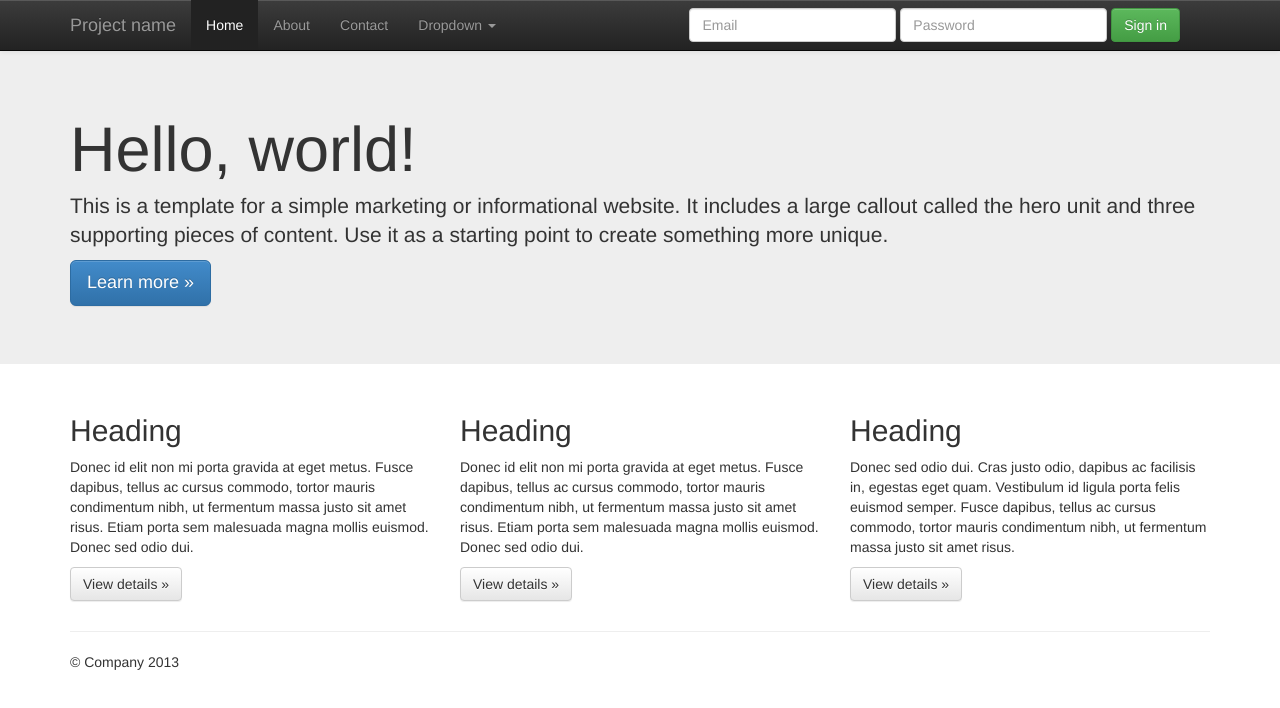
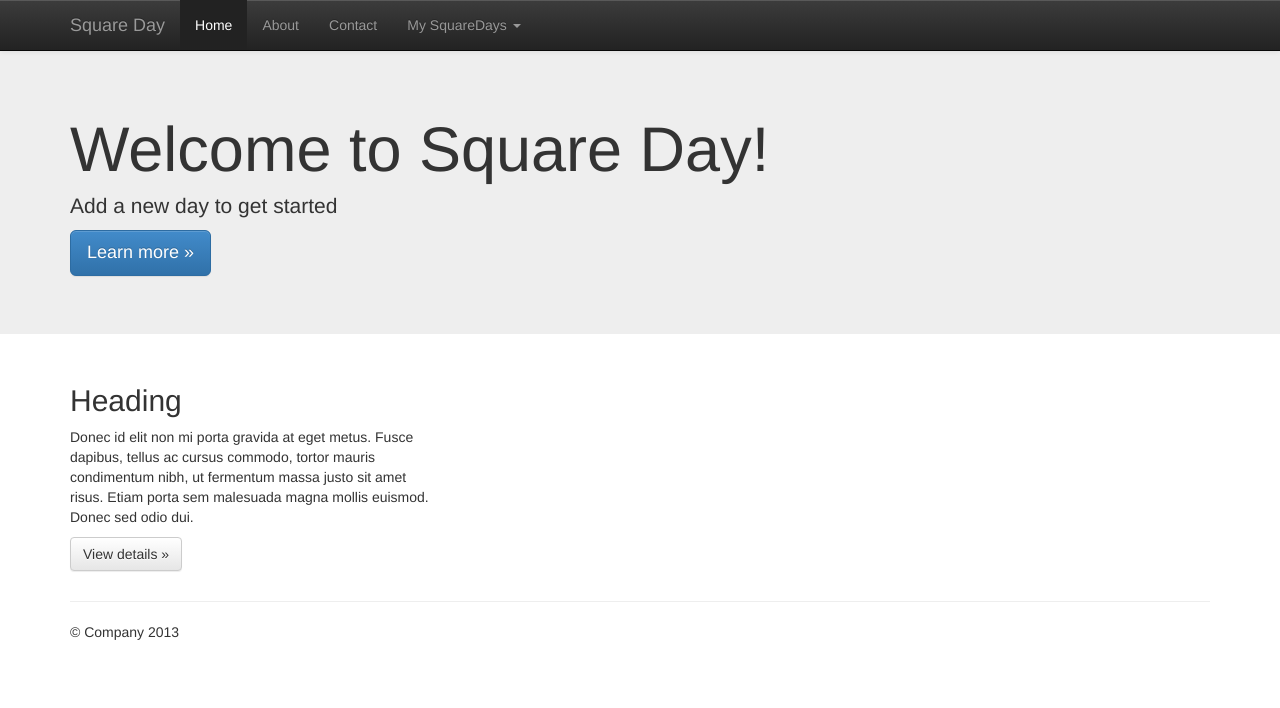
Before and after one commit to SquareDay/squareday, a plain HTML site: page index.html in a window 1280 px wide. Drawn offline with nearby package versions, Linux system fonts and the light colour scheme.

Commit message:
updating

```diff
--- a/index.html
+++ b/index.html
@@ -34,7 +34,7 @@
             <span class="icon-bar"></span>
             <span class="icon-bar"></span>
           </button>
-          <a class="navbar-brand" href="#">Project name</a>
+          <a class="navbar-brand" href="#">Square Day</a>
         </div>
         <div class="navbar-collapse collapse">
           <ul class="nav navbar-nav">
@@ -42,27 +42,16 @@
             <li><a href="#about">About</a></li>
             <li><a href="#contact">Contact</a></li>
             <li class="dropdown">
-              <a href="#" class="dropdown-toggle" data-toggle="dropdown">Dropdown <b class="caret"></b></a>
+              <a href="#" class="dropdown-toggle" data-toggle="dropdown">My SquareDays <b class="caret"></b></a>
               <ul class="dropdown-menu">
-                <li><a href="#">Action</a></li>
-                <li><a href="#">Another action</a></li>
-                <li><a href="#">Something else here</a></li>
+                <li><a href="#">New Day+</a></li>
                 <li class="divider"></li>
-                <li class="dropdown-header">Nav header</li>
+                <li class="dropdown-header">My Days</li>
                 <li><a href="#">Separated link</a></li>
-                <li><a href="#">One more separated link</a></li>
               </ul>
             </li>
           </ul>
-          <form class="navbar-form navbar-right">
-            <div class="form-group">
-              <input type="text" placeholder="Email" class="form-control">
-            </div>
-            <div class="form-group">
-              <input type="password" placeholder="Password" class="form-control">
-            </div>
-            <button type="submit" class="btn btn-success">Sign in</button>
-          </form>
+
         </div><!--/.navbar-collapse -->
       </div>
     </div>
@@ -70,8 +59,8 @@
     <!-- Main jumbotron for a primary marketing message or call to action -->
     <div class="jumbotron">
       <div class="container">
-        <h1>Hello, world!</h1>
-        <p>This is a template for a simple marketing or informational website. It includes a large callout called the hero unit and three supporting pieces of content. Use it as a starting point to create something more unique.</p>
+        <h1>Welcome to Square Day!</h1>
+        <p>Add a new day to get started</p>
         <p><a class="btn btn-primary btn-lg">Learn more &raquo;</a></p>
       </div>
     </div>
@@ -82,16 +71,6 @@
         <div class="col-lg-4">
           <h2>Heading</h2>
           <p>Donec id elit non mi porta gravida at eget metus. Fusce dapibus, tellus ac cursus commodo, tortor mauris condimentum nibh, ut fermentum massa justo sit amet risus. Etiam porta sem malesuada magna mollis euismod. Donec sed odio dui. </p>
-          <p><a class="btn btn-default" href="#">View details &raquo;</a></p>
-        </div>
-        <div class="col-lg-4">
-          <h2>Heading</h2>
-          <p>Donec id elit non mi porta gravida at eget metus. Fusce dapibus, tellus ac cursus commodo, tortor mauris condimentum nibh, ut fermentum massa justo sit amet risus. Etiam porta sem malesuada magna mollis euismod. Donec sed odio dui. </p>
-          <p><a class="btn btn-default" href="#">View details &raquo;</a></p>
-       </div>
-        <div class="col-lg-4">
-          <h2>Heading</h2>
-          <p>Donec sed odio dui. Cras justo odio, dapibus ac facilisis in, egestas eget quam. Vestibulum id ligula porta felis euismod semper. Fusce dapibus, tellus ac cursus commodo, tortor mauris condimentum nibh, ut fermentum massa justo sit amet risus.</p>
           <p><a class="btn btn-default" href="#">View details &raquo;</a></p>
         </div>
       </div>
```
